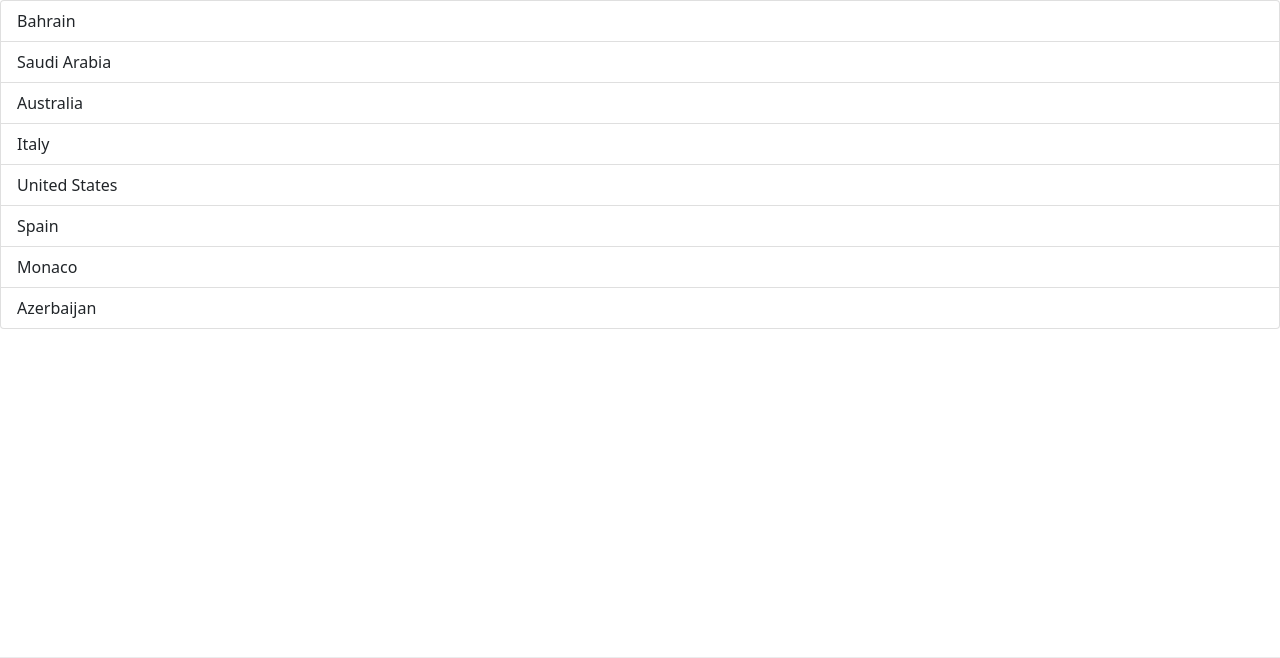
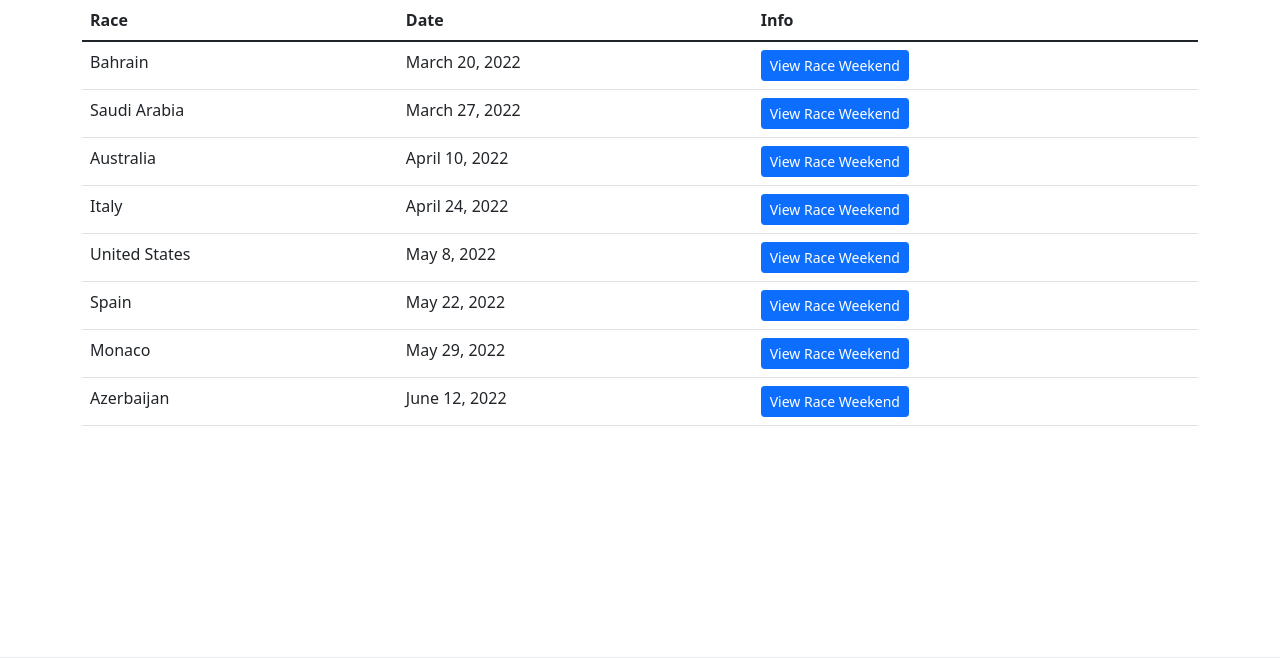
Before and after one commit to Dave8012/TrackTime, a Django app: page /schedule/ in a window 1280 px wide. Shown: the part 71-729 px from the top of the page. Run offline with Django 4.2, Linux system fonts and the light colour scheme; data comes from the database, SQL or seed files in the repository.

Commit message:
Updated Index template Updated Schedule template

```diff
--- a/tracktime/races/templates/races/schedule.html
+++ b/tracktime/races/templates/races/schedule.html
@@ -16,15 +16,34 @@
     <body>
         {% block body_block %}
 
-        {% if upcoming_scheduled_races %}
-        <div class="list-group">
-            {% for schedule in upcoming_scheduled_races %}
-                <a href="{% url 'races:detail' schedule.id %}" class="list-group-item list-group-item-action">{{ schedule.race_name }}</a>
-            {% endfor %}
+        <div class="container">
+
+            <!-- Race Link Table -->
+            <table class="table">
+                <thead>
+                    <tr>
+                        <th scope="col">Race</th>
+                        <th scope="col">Date</th>
+                        <th scope="col">Info</th>
+                    </tr>
+                </thead>
+                <tbody>
+                    {% if upcoming_scheduled_races %}
+                        {% for schedule in upcoming_scheduled_races %}
+                            <tr>
+                                <td>{{ schedule.race_name }}</td>
+                                <td>{{ schedule.date }}</td>
+                                <td><a href="{% url 'races:detail' schedule.id %}" class="btn btn-primary btn-sm enabled" tabindex="-1" role="button" aria-disabled="true">View Race Weekend</a></td>
+                            </tr>
+                            {% endfor %}
+                    {% else %}
+                        No upcoming races.
+                    {% endif %}
+                </tbody>
+            </table>
+
+
         </div>
-        {% else %}
-            <p>No upcoming races.</p>
-        {% endif %}
 
         {% endblock %}
     </body>
```
Also changed, not shown: tracktime/races/templates/races/index.html (+15 -8 lines), tracktime/races/static/races/style.css (line endings or trailing spaces).
